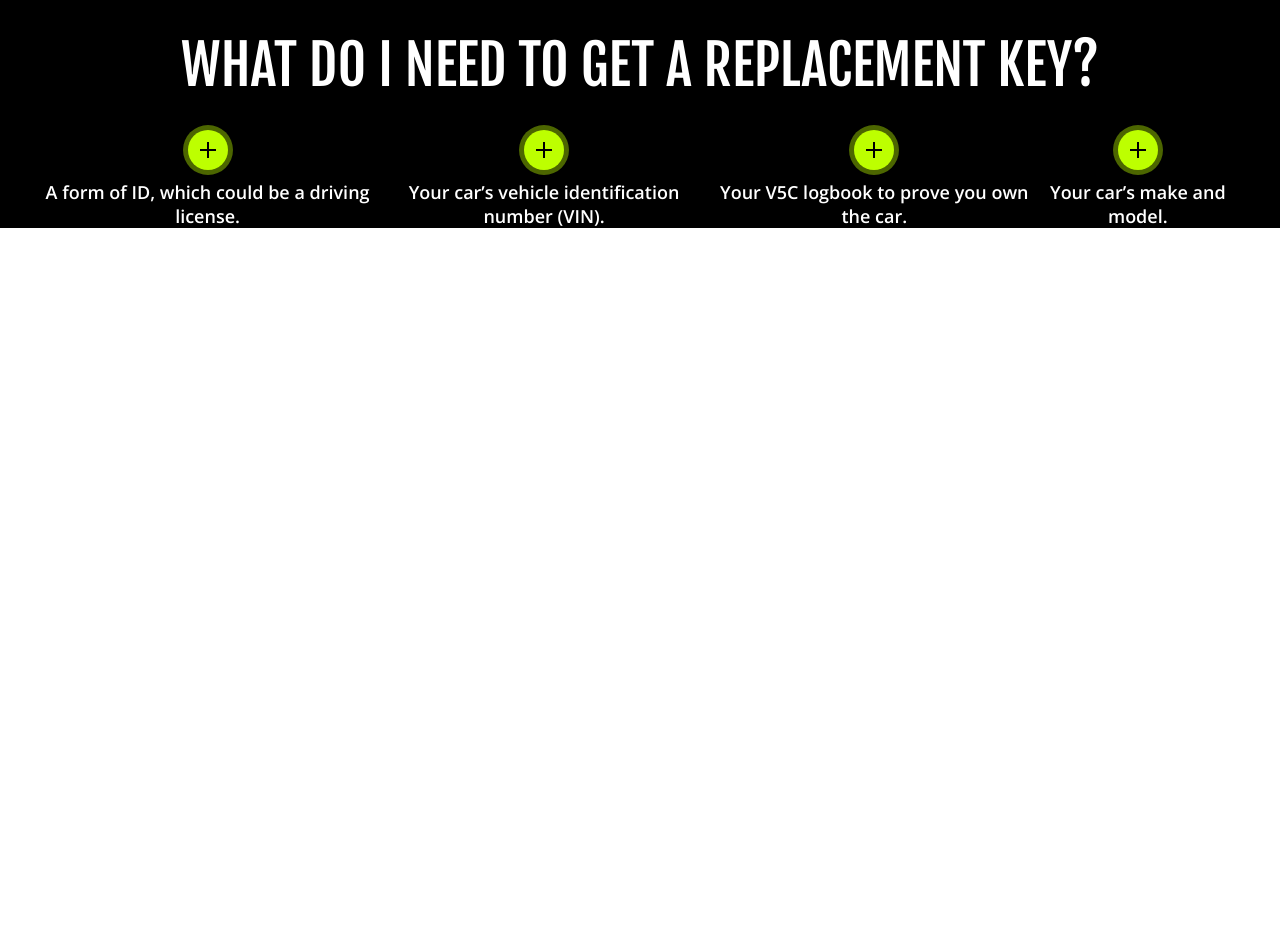
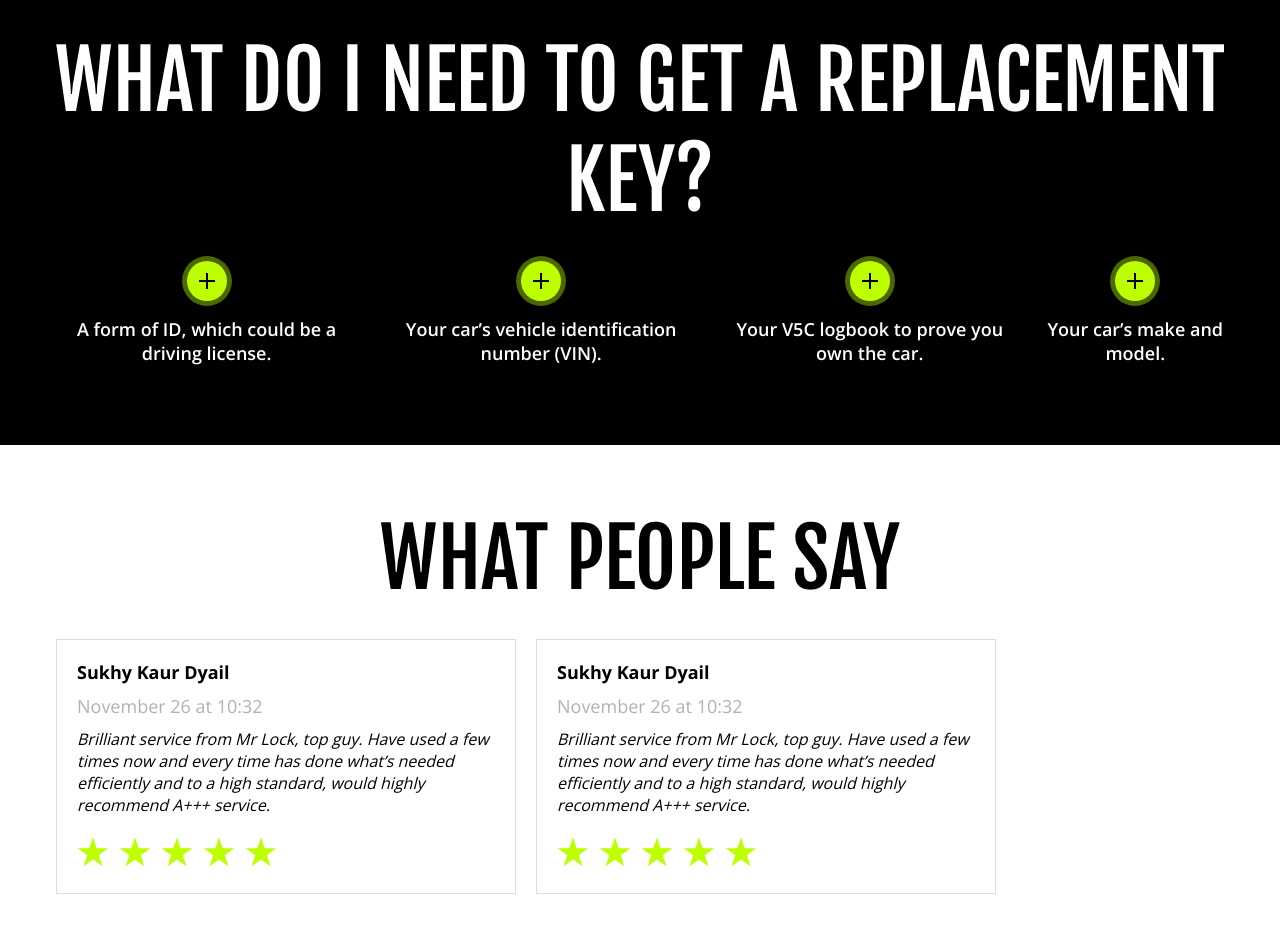
Before and after one commit to evalventure/mrlock-frontend, a Next.js app: page / in a window 1280 px wide. Shown: the part 1920-2853 px from the top of the page. Before the commit the page ends 2148 px from the top, so only its background shows below. Built offline with nearby package versions, Linux system fonts and the light colour scheme.

Commit message:
Review section implement

```diff
--- a/components/Icons/index.js
+++ b/components/Icons/index.js
@@ -168,3 +168,19 @@ export function PlusIcon() {
     </svg>
   );
 }
+
+export function RatingStar() {
+  return (
+    <svg
+      xmlns="http://www.w3.org/2000/svg"
+      fill="none"
+      viewBox="0 0 25 23"
+      style={{ width: 32, height: 32 }}
+    >
+      <path
+        fill="#BDFF00"
+        d="m12.5 0 2.8064 8.63729h9.0818l-7.3473 5.33811 2.8064 8.6373L12.5 17.2746l-7.34732 5.3381 2.80643-8.6373L.611794 8.63729H9.69357L12.5 0Z"
+      />
+    </svg>
+  );
+}
--- a/components/Requirements/s.module.css
+++ b/components/Requirements/s.module.css
@@ -8,8 +8,7 @@
   display: flex;
   align-items: center;
   flex-direction: column;
-  padding-top: 60px;
-  padding-bottom: 60px;
+  padding: 60px 16px;
   width: 100%;
   max-width: 1366px;
 }
@@ -22,11 +21,11 @@
   font-size: 55px;
   line-height: 69px;
   font-weight: 400;
-  padding-top: 80px;
 }
 
 .child {
   display: flex;
+  padding: 0 8px;
   flex-direction: column;
   align-items: center;
   text-align: center;
@@ -48,7 +47,7 @@
   border-radius: 50%;
   box-shadow: 0px 0px 0px 5px rgba(189, 255, 0, 0.4);
   margin-top: 30px;
-  margin-bottom: 10px;
+  margin-bottom: 16px;
 }
 
 @media all and (min-width: 769px) {
@@ -58,12 +57,24 @@
   }
 
   .container {
-    padding: 0 16px 0 16px;
+    padding: 80px 16px 80px 16px;
   }
 }
 
 @media all and (min-width: 1025px) {
   .container {
-    padding: 0 40px 0 40px;
+    padding: 80px 40px 80px 40px;
+  }
+
+  .title {
+    font-size: 80px;
+    line-height: 100px;
   }
 }
+
+@media all and (min-width: 1441px) {
+  .title {
+    font-size: 100px;
+    line-height: 126px;
+  }
+}
--- /dev/null
+++ b/components/Reviews/index.js
@@ -0,0 +1,46 @@
+import s from "./s.module.css";
+import { RatingStar } from "../Icons";
+
+export function Reviews() {
+  return (
+    <section className={s.section}>
+      <div className={s.container}>
+        <div className={s.title}>WHAT PEOPLE SAY</div>
+        <div className={s.reviewContainer}>
+          <div className={s.reviewCard}>
+            <p className={s.titleParagraph}>Sukhy Kaur Dyail </p>
+            <p className={s.date}>November 26 at 10:32</p>
+            <p className={s.description}>
+              Brilliant service from Mr Lock, top guy. Have used a few times now
+              and every time has done what’s needed efficiently and to a high
+              standard, would highly recommend A+++ service.
+            </p>
+            <div className={s.starContainer}>
+              <RatingStar />
+              <RatingStar />
+              <RatingStar />
+              <RatingStar />
+              <RatingStar />
+            </div>
+          </div>
+          <div className={s.reviewCard}>
+            <p className={s.titleParagraph}>Sukhy Kaur Dyail </p>
+            <p className={s.date}>November 26 at 10:32</p>
+            <p className={s.description}>
+              Brilliant service from Mr Lock, top guy. Have used a few times now
+              and every time has done what’s needed efficiently and to a high
+              standard, would highly recommend A+++ service.
+            </p>
+            <div className={s.starContainer}>
+              <RatingStar />
+              <RatingStar />
+              <RatingStar />
+              <RatingStar />
+              <RatingStar />
+            </div>
+          </div>
+        </div>
+      </div>
+    </section>
+  );
+}
--- /dev/null
+++ b/components/Reviews/s.module.css
@@ -0,0 +1,127 @@
+.section {
+  background-color: var(--color-white);
+  padding-bottom: 20px;
+}
+
+.container {
+  display: flex;
+  flex-direction: column;
+  max-width: 1366px;
+  margin: 0 auto;
+  padding: 60px 0 60px 0;
+  border-bottom: 1px solid var(--color-light-grey);
+}
+
+.title {
+  font-size: 55px;
+  font-family: "Fjalla One";
+  font-weight: 400;
+  line-height: 69px;
+  margin: 0 auto;
+  text-align: center;
+}
+
+.reviewContainer {
+  padding: 0 16px;
+  display: flex;
+  padding-top: 30px;
+  width: 100%;
+  overflow: scroll;
+}
+
+.reviewContainer::-webkit-scrollbar {
+  background: transparent;
+  width: 0;
+}
+
+.reviewContainer::-webkit-scrollbar-thumb {
+  background: transparent;
+}
+
+.reviewCard {
+  display: flex;
+  flex-direction: column;
+  align-items: flex-start;
+  border: 1px solid var(--color-light-grey);
+  min-width: 300px;
+  max-width: 460px;
+  margin-right: 20px;
+}
+
+.titleParagraph {
+  padding-left: 20px;
+  padding-top: 20px;
+  margin: 0;
+  font-size: 18px;
+  line-height: 24px;
+  font-weight: 700;
+}
+
+.date {
+  margin: 0;
+  padding-left: 20px;
+  padding-top: 10px;
+  font-size: 18px;
+  line-height: 24px;
+  font-family: "Open Sans";
+  color: #b1b1b1;
+}
+
+.description {
+  padding: 10px 20px 0 20px;
+  margin: 0;
+  font-size: 16px;
+  line-height: 22px;
+  font-style: italic;
+  font-weight: 400;
+}
+
+.starContainer {
+  padding-left: 10px;
+  padding-top: 20px;
+  padding-bottom: 20px;
+}
+
+.starContainer svg {
+  margin-left: 10px;
+}
+
+@media all and (min-width: 769px) {
+}
+
+@media all and (min-width: 1025px) {
+  .title {
+    font-size: 80px;
+    line-height: 100px;
+  }
+  .container {
+    padding: 64px 40px;
+  }
+}
+
+@media all and (min-width: 1441px) {
+  .title {
+    font-size: 100px;
+    line-height: 126px;
+  }
+}
+
+@media all and (prefers-color-scheme: dark) {
+  .section {
+    background-color: var(--color-dark-grey);
+  }
+
+  .title {
+    color: var(--color-white);
+  }
+
+  .titleParagraph {
+    color: var(--color-white);
+  }
+  .description {
+    color: var(--color-light-grey);
+  }
+  .container {
+    border: 0;
+  }
+}
--- a/pages/index.js
+++ b/pages/index.js
@@ -3,6 +3,7 @@ import { Header } from "../components/Header";
 import { HowItWorks } from "../components/HowItWorks";
 import { LandingSection } from "../components/LandingSection";
 import { Requirements } from "../components/Requirements";
+import { Reviews } from "../components/Reviews";
 
 export default function Home() {
   return (
@@ -22,6 +23,7 @@ export default function Home() {
         <LandingSection />
         <HowItWorks />
         <Requirements />
+        <Reviews />
       </main>
     </div>
   );
```
